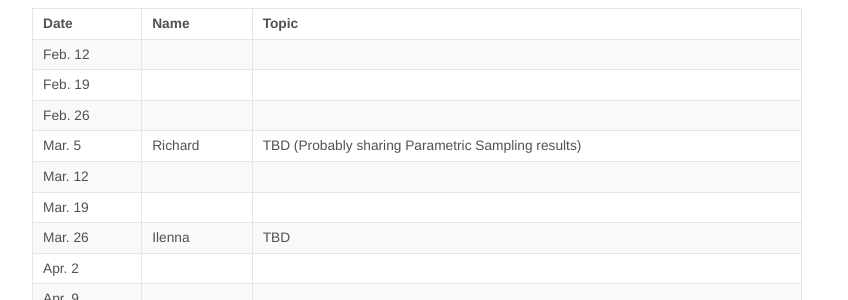
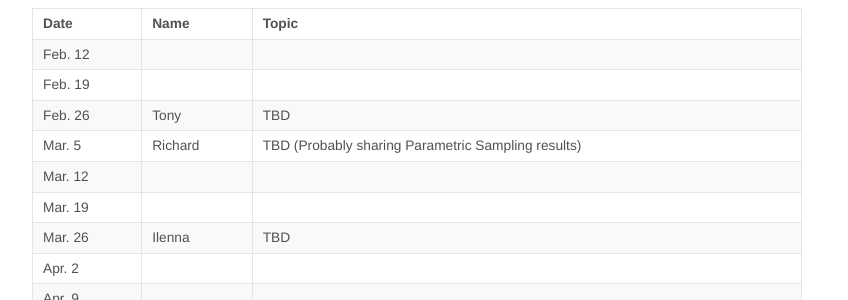
Before and after one commit to KordingLab/KordingLab.github.io, a Jekyll site: the page built from _posts/2018-08-29-upcoming-lab-teaching.md, in a window 1280 px wide and 900 px high, scrolled down 331 px. Shown: the part 152-452 px from the top of the window, without its empty margins (223-1071 px from the left). Built offline with Jekyll 4.4.1, drawn with Linux system fonts in a browser that asks for light colours; nearby versions of some CDN libraries; comment, search, counter and statistics services are not loaded.

Commit message:
Update 2018-08-29-upcoming-lab-teaching.md

```diff
--- a/_posts/2018-08-29-upcoming-lab-teaching.md
+++ b/_posts/2018-08-29-upcoming-lab-teaching.md
@@ -20,7 +20,7 @@ Get on the listserve for announcements: https://groups.google.com/forum/#!forum/
 |------|------|-------|
 | Feb. 12 | |  |
 | Feb. 19 |  |  |
-| Feb. 26 |  |  |
+| Feb. 26 | Tony  | TBD |
 | Mar. 5 | Richard | TBD (Probably sharing Parametric Sampling results) |
 | Mar. 12 |  |  |
 | Mar. 19 |  |  |
```
